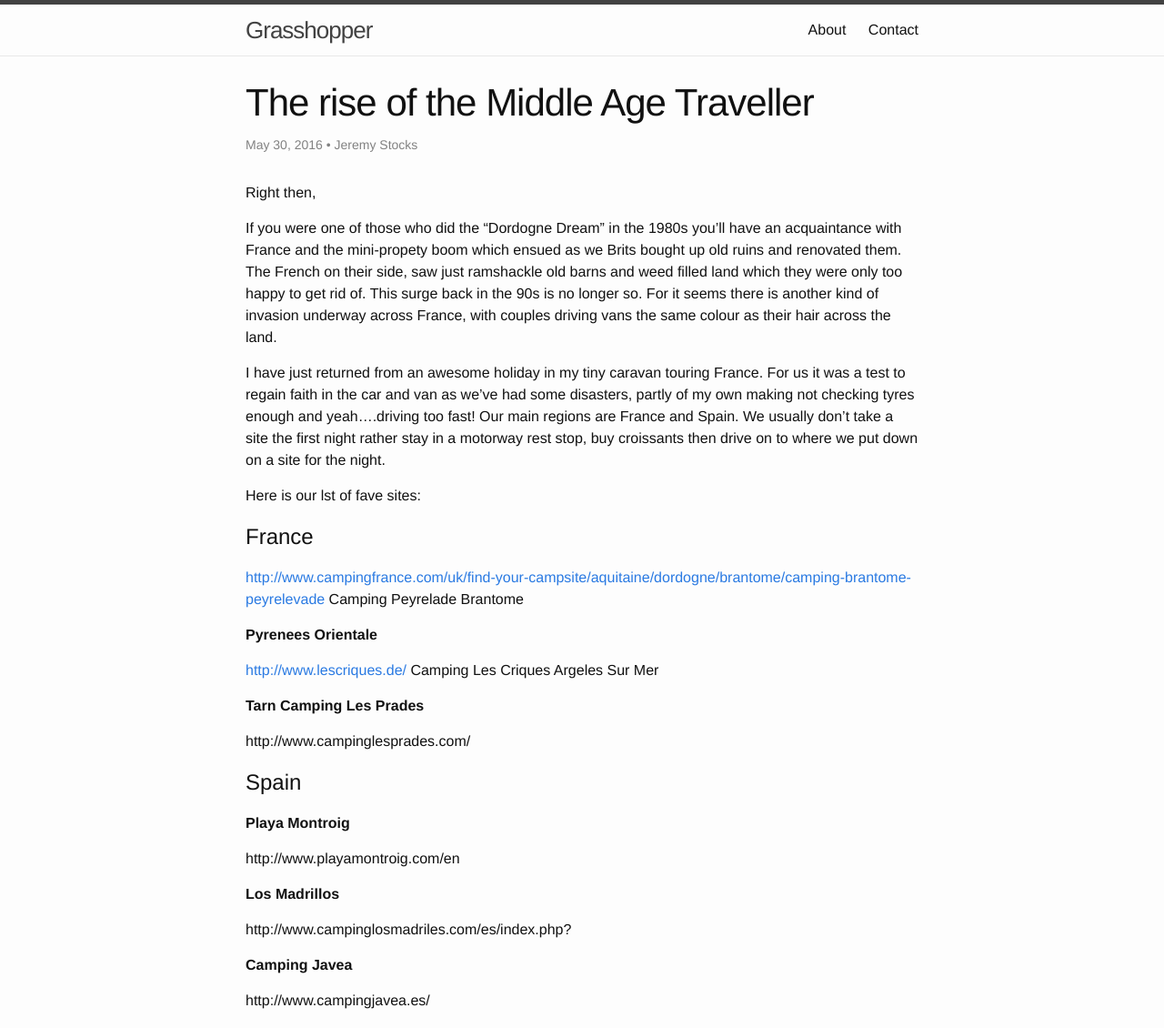
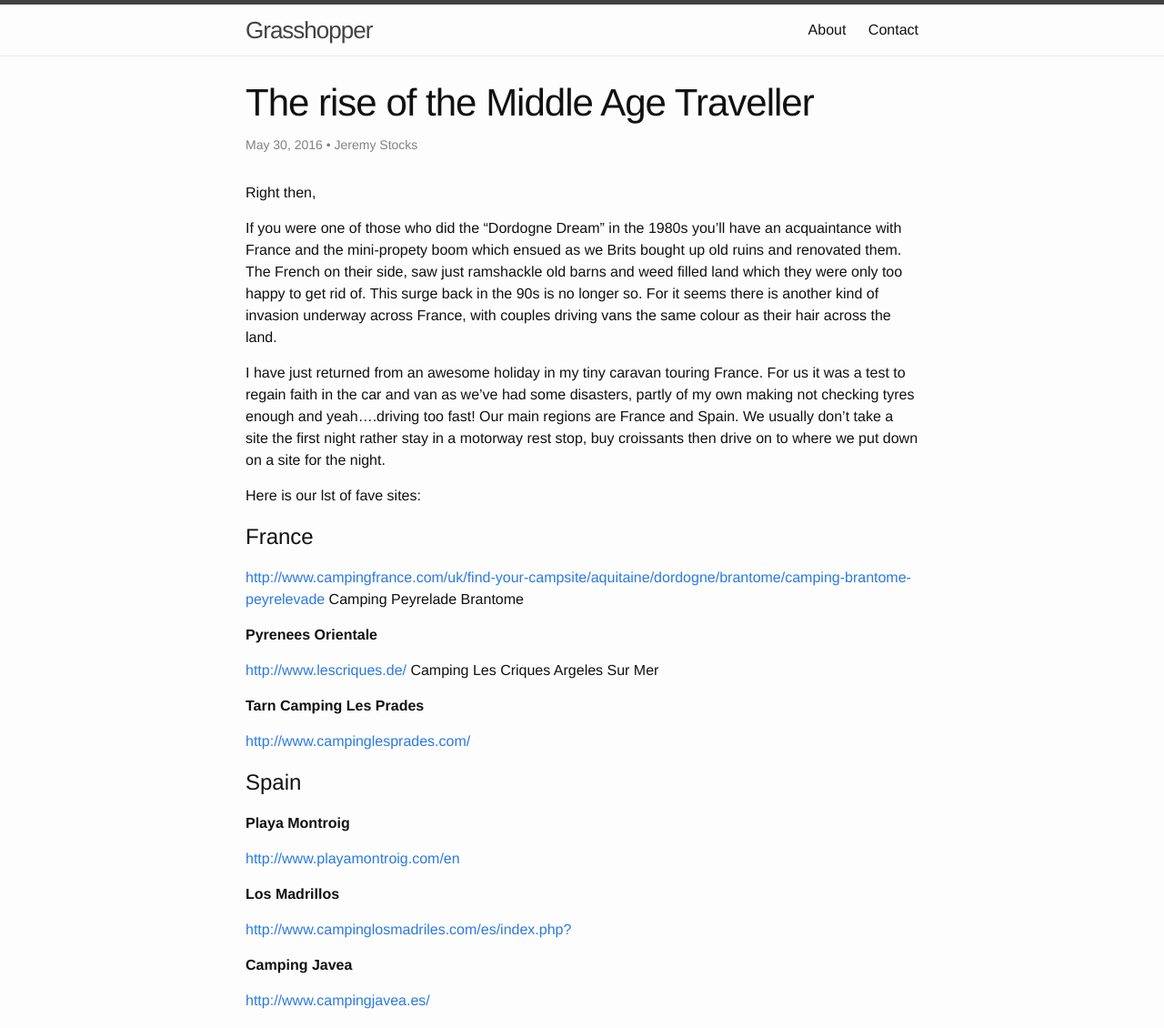
Before and after one commit to baffbarker/grasshopper, a Jekyll site: the page built from _posts/2016-05-30-The-rise-of-the-Middle-Age-Traveller.markdown, in a window 1280 px wide. Shown: the top 1130 px of the page at 91% size. Built offline with Jekyll 4.4.1, drawn with Linux system fonts in a browser that asks for light colours; comment, search, counter and statistics services are not loaded.

Commit message:
added caravan

```diff
--- a/_posts/2016-05-30-The-rise-of-the-Middle-Age-Traveller.markdown
+++ b/_posts/2016-05-30-The-rise-of-the-Middle-Age-Traveller.markdown
@@ -24,7 +24,7 @@ France
 
 **Tarn Camping Les Prades**
 
-http://www.campinglesprades.com/
+<http://www.campinglesprades.com/>
 
 
 Spain
@@ -32,15 +32,15 @@ Spain
 
 **Playa Montroig**
 
-http://www.playamontroig.com/en
+<http://www.playamontroig.com/en>
 
 **Los Madrillos**
 
-http://www.campinglosmadriles.com/es/index.php?
+<http://www.campinglosmadriles.com/es/index.php?>
 
 **Camping Javea**
 
-http://www.campingjavea.es/
+<http://www.campingjavea.es/>
 
 I'll be blogging more on this subject but this is just a start....
 
```
